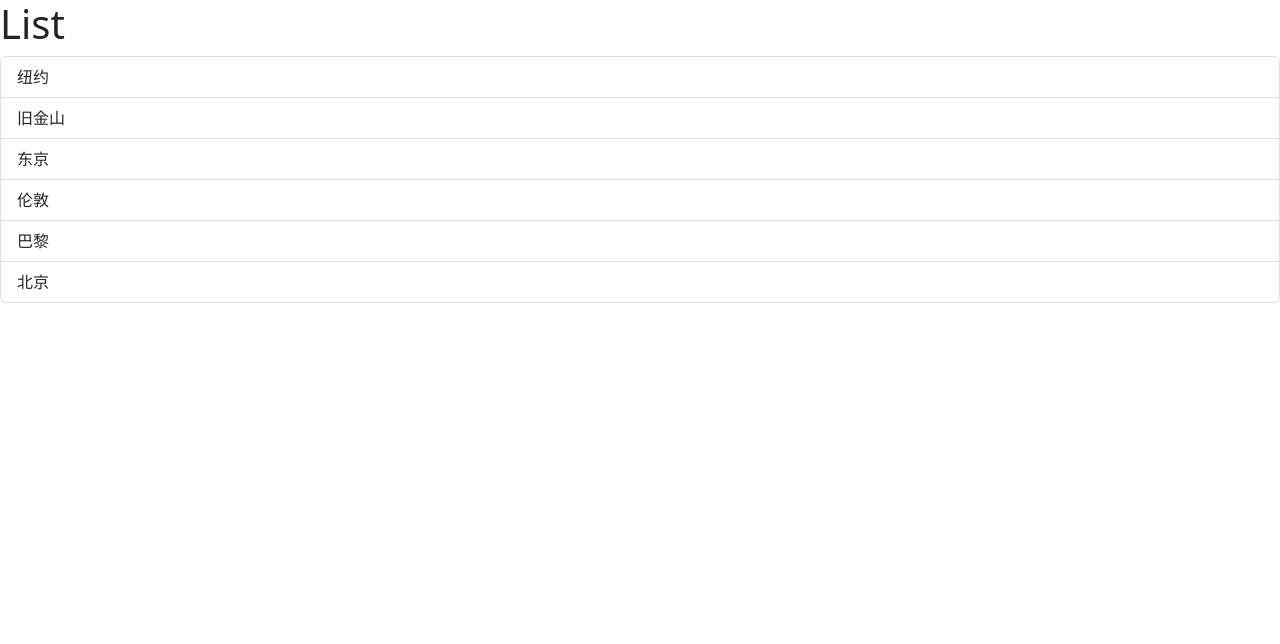
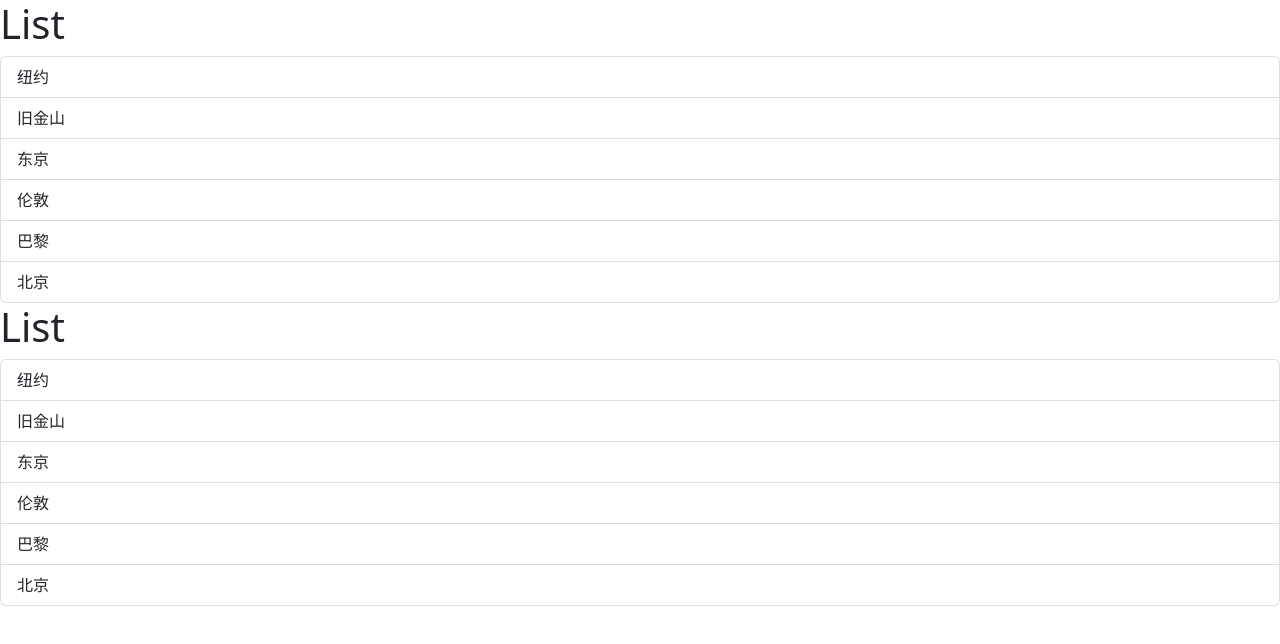
Before and after one commit to shinemost/react-app, a React (Vite) app: page / in a window 1280 px wide. Shown: the top 644 px of the page. Built offline with nearby package versions, Linux system fonts and the light colour scheme.

Commit message:
各个组件的状态都是相互独立的，只能修改自身的状态

```diff
--- a/src/App.tsx
+++ b/src/App.tsx
@@ -1,7 +1,7 @@
 /*
  * @LastEditors: shinemost supertain147@163.com
  * @Date: 2023-04-26 20:47:45
- * @LastEditTime: 2023-04-26 23:14:17
+ * @LastEditTime: 2023-04-27 22:56:43
  * @FilePath: \react-app\src\App.tsx
  */
 import ListGroup from './components/ListGroup'
@@ -10,6 +10,7 @@ function App() {
   return (
     <div>
       <ListGroup />
+      <ListGroup />
     </div>
   )
 }
```
